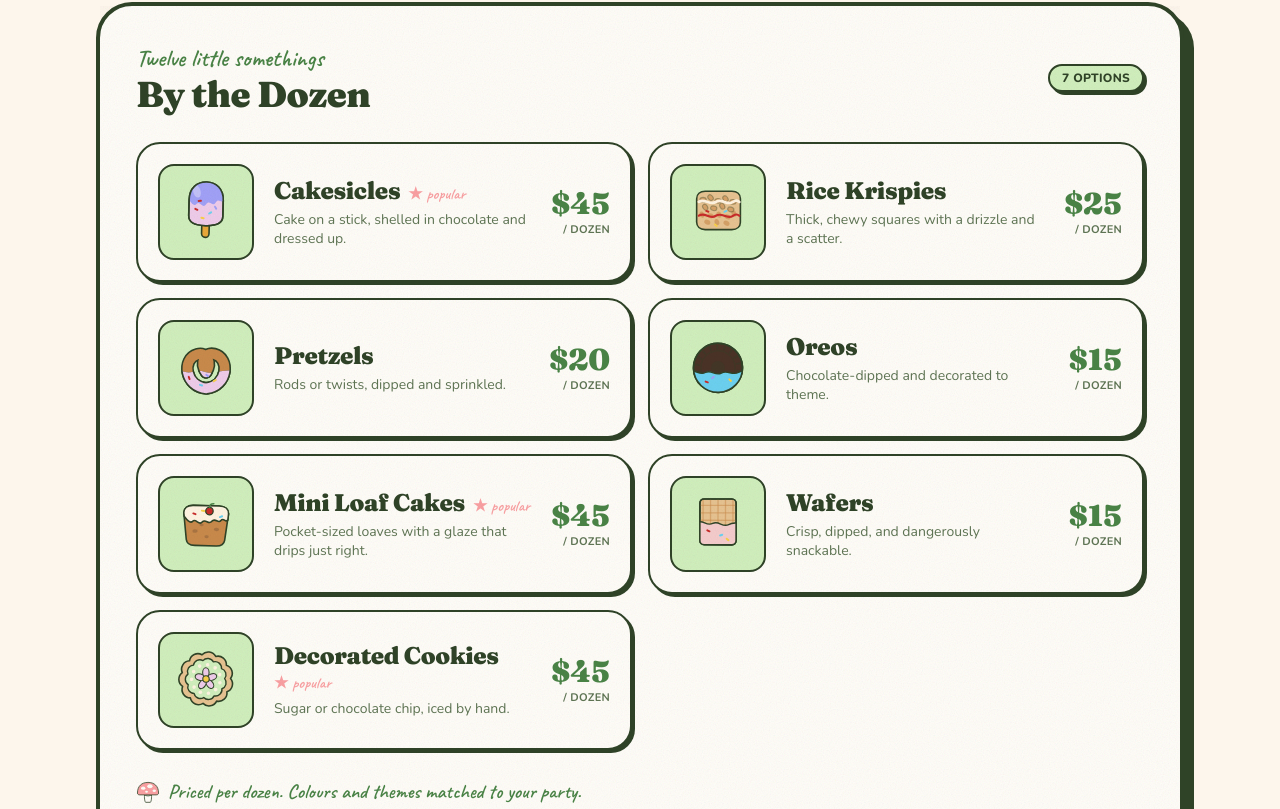
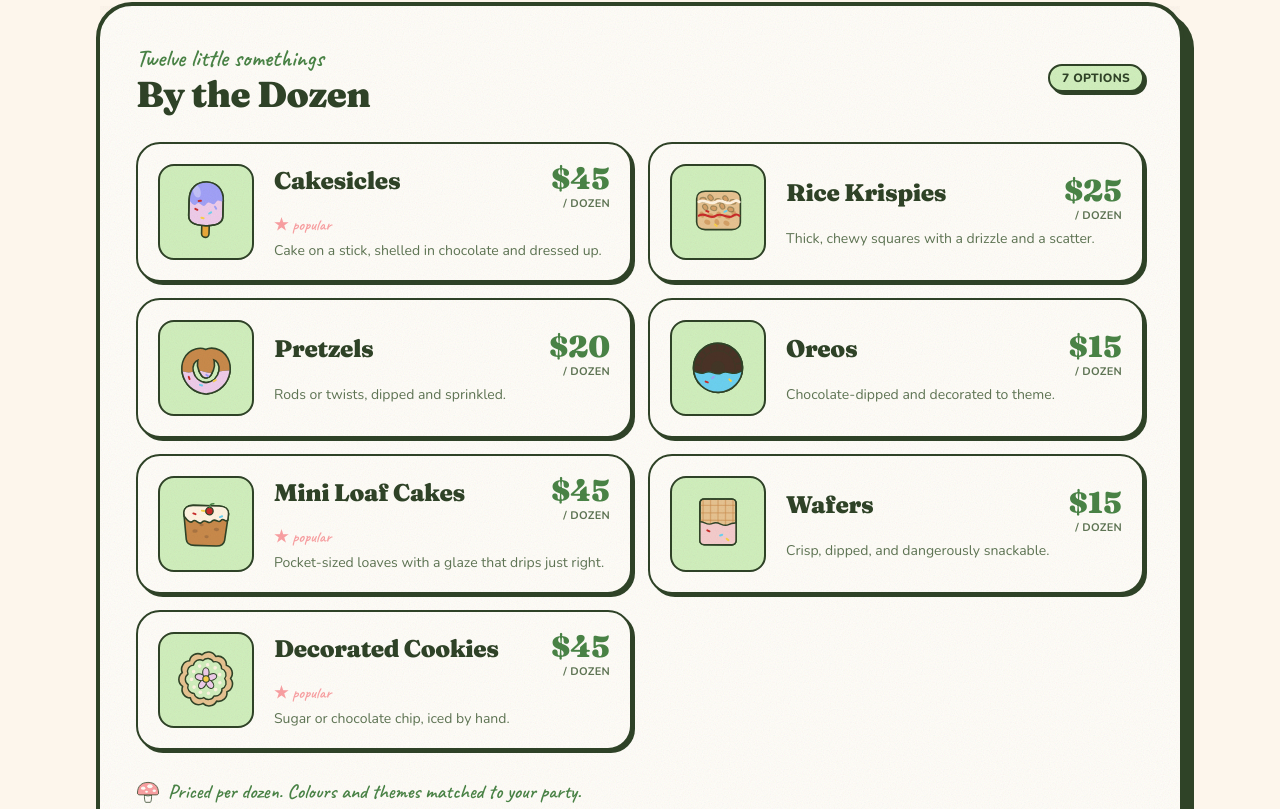
Before and after one commit to owaisazmal/whisk-and-whimsy, a React (Vite) app: page / in a window 1280 px wide. Shown: the part 2703-3512 px from the top of the page. Built offline with nearby package versions, Linux system fonts and the light colour scheme.

Commit message:
fix: refine SVG paths and adjust dimensions for improved visual consistency in critters and treats

```diff
--- a/src/components/art/Critters.jsx
+++ b/src/components/art/Critters.jsx
@@ -258,16 +258,16 @@ export function Hedgehog({ className = "", ...rest }) {
       </g>
       {/* snout */}
       <path
-        d="M84 66 C102 62 122 70 126 78 C122 88 104 92 86 88 C80 82 80 72 84 66 Z"
+        d="M82 62 C100 58 113 66 115 76 C113 87 98 93 82 90 C75 83 75 69 82 62 Z"
         className={`fill-dough ${OUTLINE}`}
         strokeWidth={SW}
         strokeLinejoin="round"
       />
-      <circle cx="124" cy="77" r="5" className="fill-ink" />
-      <circle cx="94" cy="72" r="4.4" className="fill-ink" />
-      <circle cx="92.6" cy="70.6" r="1.6" className="fill-paper" />
-      <circle cx="92" cy="83" r="6" className="fill-coral/60" />
-      <path d="M104 84 C108 88 114 88 118 85" className={OUTLINE} strokeWidth={2.2} fill="none" strokeLinecap="round" />
+      <circle cx="112" cy="74" r="5" className="fill-ink" />
+      <circle cx="92" cy="70" r="4.4" className="fill-ink" />
+      <circle cx="90.6" cy="68.6" r="1.6" className="fill-paper" />
+      <circle cx="90" cy="82" r="6" className="fill-coral/60" />
+      <path d="M99 83 C103 87 108 87 111 84" className={OUTLINE} strokeWidth={2.2} fill="none" strokeLinecap="round" />
       {/* ear */}
       <circle cx="80" cy="60" r="7" className={`fill-blush ${OUTLINE}`} strokeWidth={2.6} />
       {/* feet */}
--- a/src/components/art/Treats.jsx
+++ b/src/components/art/Treats.jsx
@@ -526,11 +526,12 @@ export const BananaBread = (props) => (
     garnish={
       <g>
         <path
-          d="M74 22 C88 20 100 26 104 38 C96 34 86 32 76 34 C70 32 70 24 74 22 Z"
+          d="M76 8 C94 6 112 16 116 32 C110 34 106 28 100 24 C92 18 82 18 76 20 C70 18 70 10 76 8 Z"
           className={`fill-sunbutter ${OUTLINE}`}
-          strokeWidth={2.6}
+          strokeWidth={2.8}
           strokeLinejoin="round"
         />
+        <path d="M76 8 L72 2" className="stroke-cocoa" strokeWidth={3.4} strokeLinecap="round" />
       </g>
     }
     {...props}
@@ -543,8 +544,8 @@ export const ZucchiniBread = (props) => (
     speckle="fill-matcha/70"
     garnish={
       <g>
-        <rect x="72" y="14" width="34" height="15" rx="7.5" transform="rotate(-14 89 21)" className={`fill-forest ${OUTLINE}`} strokeWidth={2.6} />
-        <path d="M74 20 C70 14 70 10 72 6" className="stroke-forest" strokeWidth={3} fill="none" strokeLinecap="round" />
+        <rect x="76" y="8" width="40" height="18" rx="9" transform="rotate(-16 96 17)" className={`fill-forest ${OUTLINE}`} strokeWidth={2.8} />
+        <path d="M80 16 C74 10 74 6 76 2" className="stroke-forest" strokeWidth={3.4} fill="none" strokeLinecap="round" />
       </g>
     }
     {...props}
@@ -557,9 +558,9 @@ export const PumpkinBread = (props) => (
     speckle="fill-cocoa/30"
     garnish={
       <g>
-        <ellipse cx="88" cy="20" rx="17" ry="14" className={`fill-honey ${OUTLINE}`} strokeWidth={2.6} />
-        <path d="M80 10 C82 18 82 24 80 30 M96 10 C94 18 94 24 96 30" className="stroke-ink/40" strokeWidth={2} fill="none" />
-        <path d="M88 6 L88 2" className="stroke-forest" strokeWidth={4} strokeLinecap="round" />
+        <ellipse cx="94" cy="18" rx="20" ry="16" className={`fill-honey ${OUTLINE}`} strokeWidth={2.8} />
+        <path d="M85 5 C87 13 87 23 85 31 M103 5 C101 13 101 23 103 31" className="stroke-ink/40" strokeWidth={2.2} fill="none" />
+        <path d="M94 2 L94 -4" className="stroke-forest" strokeWidth={4.4} strokeLinecap="round" />
       </g>
     }
     {...props}
--- a/src/components/sections/Menu.jsx
+++ b/src/components/sections/Menu.jsx
@@ -30,29 +30,35 @@ function Item({ item, accent, index, className = "" }) {
       }}
       transition={{ duration: 0.5, ease: [0.22, 1, 0.36, 1] }}
       whileHover={reduce ? {} : { y: -5, scale: 1.015 }}
-      className={`sticker-sm relative flex items-center gap-4 rounded-3xl bg-paper p-4 sm:gap-5 sm:p-5 ${className}`}
+      className={`sticker-sm relative flex items-center gap-3.5 rounded-3xl bg-paper p-3 sm:gap-5 sm:p-5 ${className}`}
     >
-      <div className={`grid size-20 shrink-0 place-items-center rounded-2xl border-2 border-ink sm:size-24 ${SWATCH[accent] ?? "bg-matcha"}`}>
+      <div className={`grid size-16 shrink-0 place-items-center rounded-2xl border-2 border-ink sm:size-24 ${SWATCH[accent] ?? "bg-matcha"}`}>
         <Float amplitude={5} rotate={2} duration={5 + (index % 4) * 0.5}>
-          <TreatArt name={item.art} className="w-14 sm:w-16" />
+          <TreatArt name={item.art} className="w-11 sm:w-16" />
         </Float>
       </div>
 
       <div className="min-w-0 flex-1">
-        <div className="flex flex-wrap items-baseline gap-x-2">
-          <h4 className="wonk font-display text-xl leading-tight font-black sm:text-2xl">{item.name}</h4>
-          {item.star && (
-            <span className="hand text-base text-coral" title="Popular">
-              ★ popular
-            </span>
-          )}
+        <div className="flex items-baseline justify-between gap-3">
+          <h4 className="wonk font-display text-lg leading-tight font-black text-balance sm:text-2xl">
+            {item.name}
+          </h4>
+          <div className="shrink-0 text-right">
+            <div className="wonk font-display text-xl leading-none font-black text-forest sm:text-3xl">
+              ${item.price}
+            </div>
+            <div className="mt-0.5 text-[10px] font-bold tracking-wide text-ink-soft uppercase sm:text-[11px]">
+              {item.unit}
+            </div>
+          </div>
         </div>
-        <p className="mt-1 text-sm leading-snug text-ink-soft">{item.blurb}</p>
-      </div>
 
-      <div className="shrink-0 text-right">
-        <div className="wonk font-display text-2xl font-black text-forest sm:text-3xl">${item.price}</div>
-        <div className="text-[11px] font-bold tracking-wide text-ink-soft uppercase">{item.unit}</div>
+        {item.star && (
+          <span className="hand text-base text-coral" title="Popular">
+            ★ popular
+          </span>
+        )}
+        <p className="mt-1 text-[13px] leading-snug text-ink-soft sm:text-sm">{item.blurb}</p>
       </div>
     </motion.li>
   );
@@ -76,7 +82,7 @@ export default function Menu() {
         ]}
       />
 
-      <div className="relative mx-auto max-w-6xl px-5 lg:px-8">
+      <div className="relative mx-auto max-w-6xl px-4 sm:px-5 lg:px-8">
         <SectionHeading
           kicker="the whole list"
           title="Menu"
@@ -132,7 +138,7 @@ export default function Menu() {
               exit={{ opacity: 0, y: -12 }}
               transition={{ duration: 0.32, ease: [0.22, 1, 0.36, 1] }}
             >
-              <div className="sticker-lg grain relative rounded-[36px] bg-paper p-6 sm:p-9">
+              <div className="sticker-lg grain relative rounded-[36px] bg-paper p-4 sm:p-9">
                 <div className="flex flex-wrap items-center justify-between gap-4">
                   <div>
                     <span className="hand text-2xl text-forest">{active.kicker}</span>
```
